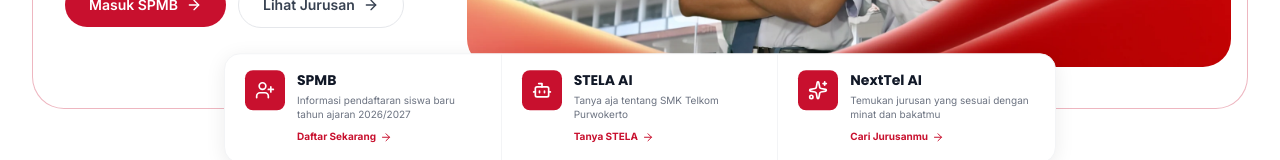
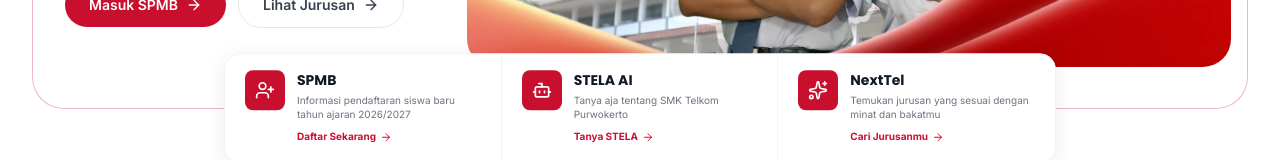
Before and after one commit to KiandrAHD/smk-telkom-purwokerto, a React (Vite) app in the folder frontend/: page / in a window 1280 px wide. Shown: the part 405-565 px from the top of the page. Built offline with nearby package versions, Linux system fonts and the light colour scheme; no server answers; the database is empty.

Commit message:
fix: use NextTel branding without AI suffix

```diff
--- a/frontend/scripts/uji-akses-cepat-hero.mjs
+++ b/frontend/scripts/uji-akses-cepat-hero.mjs
@@ -13,7 +13,7 @@ const quickLinks = data.match(/export const quickLinks = \[([\s\S]*?)\n\];/)?.[1
 const expectedLinks = [
   ['SPMB', '/spmb'],
   ['STELA AI', '/stela'],
-  ['NextTel AI', '/nexttel'],
+  ['NextTel', '/nexttel'],
 ];
 
 for (const [title, href] of expectedLinks) {
--- a/frontend/src/App.jsx
+++ b/frontend/src/App.jsx
@@ -65,7 +65,7 @@ const PAGE_META = {
   '/pengumuman': ['Pengumuman SMK Telkom Purwokerto', 'Pengumuman resmi SMK Telkom Purwokerto.'],
   '/spmb': ['SPMB 2027/2028 | SMK Telkom Purwokerto', 'Portal pendaftaran SPMB Tahun Ajaran 2027/2028 SMK Telkom Purwokerto.'],
   '/stela': ['STELA AI | SMK Telkom Purwokerto', 'Asisten informasi umum SMK Telkom Purwokerto.'],
-  '/nexttel': ['NextTel AI | SMK Telkom Purwokerto', 'Cari jurusan yang sesuai dengan minatmu.'],
+  '/nexttel': ['NextTel | SMK Telkom Purwokerto', 'Cari jurusan yang sesuai dengan minatmu.'],
   '/ekstrakurikuler': ['Ekstrakurikuler | SMK Telkom Purwokerto', 'Kegiatan pengembangan minat, bakat, dan karakter siswa.'],
   '/login': ['Login Admin | SMK Telkom Purwokerto', 'Halaman login administrator website sekolah.'],
   '/dashboard': ['Dashboard Admin | SMK Telkom Purwokerto', 'Kelola konten dan data website sekolah.'],
--- a/frontend/src/components/nexttel/NextTelIntro.jsx
+++ b/frontend/src/components/nexttel/NextTelIntro.jsx
@@ -8,7 +8,7 @@ const NextTelIntro = ({ onStart }) => {
     <div className="flex h-14 w-14 items-center justify-center rounded-2xl bg-white/15">
       <Compass className="h-7 w-7" aria-hidden="true" />
     </div>
-    <p className="mt-7 text-xs font-bold uppercase tracking-[0.2em] text-white/70">NextTel AI</p>
+    <p className="mt-7 text-xs font-bold uppercase tracking-[0.2em] text-white/70">NextTel</p>
     <h1 className="mt-2 max-w-2xl font-heading text-3xl font-extrabold leading-tight sm:text-5xl">{t("Temukan jurusan yang cocok dengan minatmu")} </h1>
     <p className="mt-4 max-w-xl text-sm leading-relaxed text-white/85 sm:text-base">{t("Jawab 8 pertanyaan singkat tentang hal yang kamu sukai. NextTel akan membantu membaca kecenderungan minatmu pada jurusan teknologi di SMK Telkom Purwokerto.")} </p>
     <button
```
Also changed, not shown: frontend/src/data/dummyData.js.
